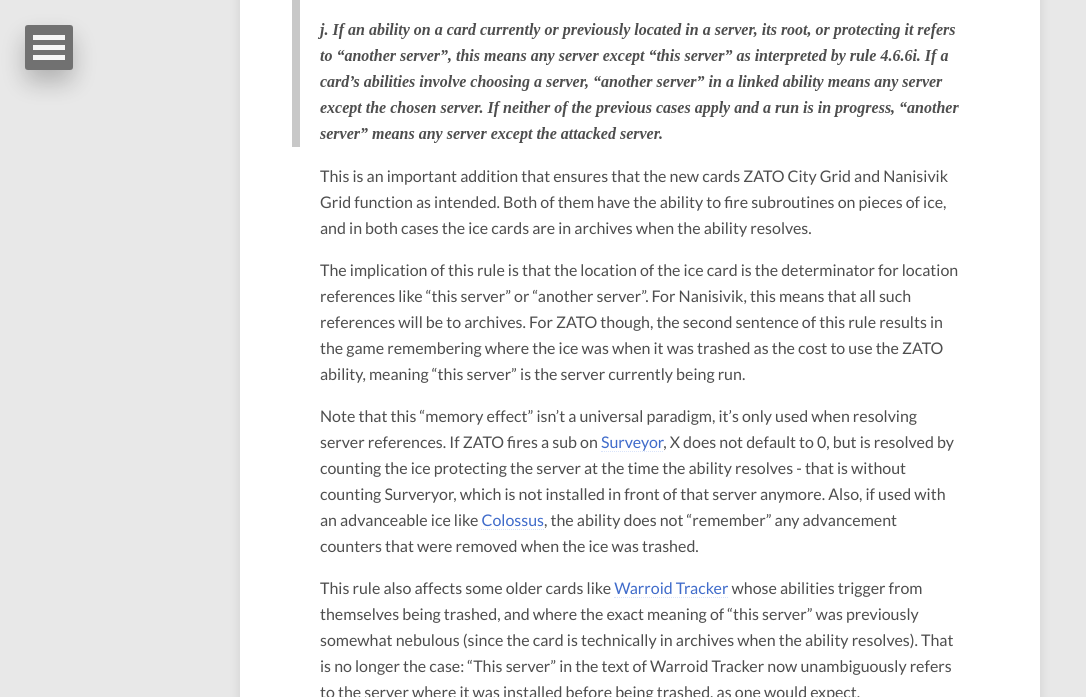
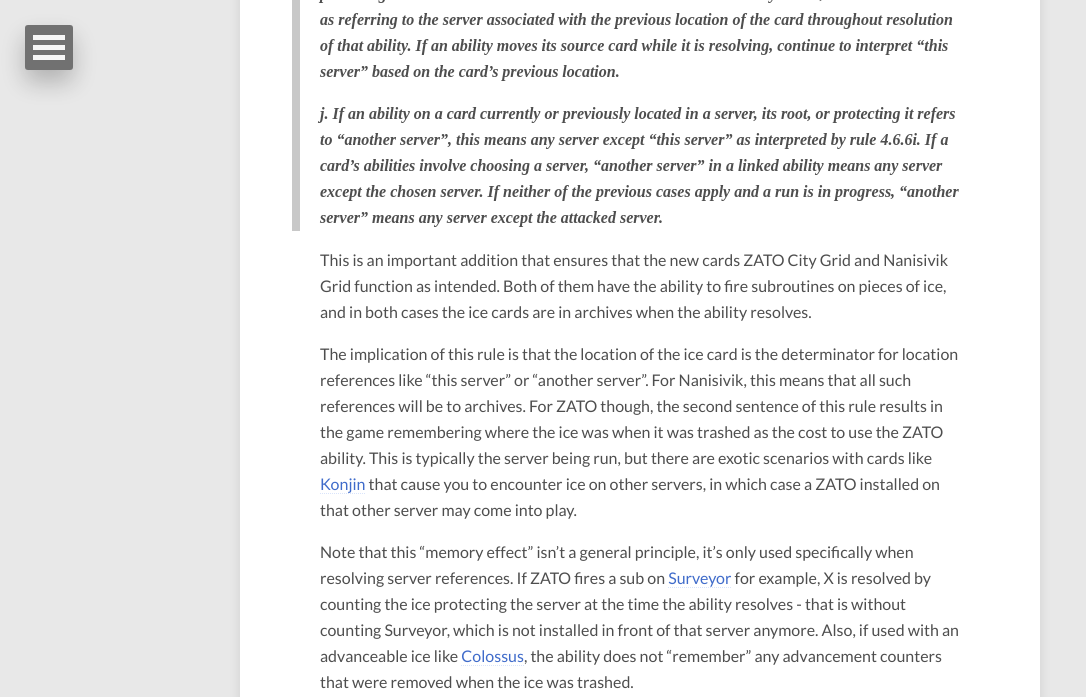
Before and after one commit to postinternetsyndrome/postinternetsyndrome.github.io, a Jekyll site: the page built from docs/_posts/2022-01-07-parhelion-release-notes-i.md, in a window 1280 px wide and 900 px high, scrolled down 3641 px, cut to the strip 0-697 px from the top of the window. Shown: the whole strip, without its empty margins (0-1086 px from the left). Built offline with Jekyll 4.4.1, drawn with Linux system fonts in a browser that asks for light colours; nearby versions of some CDN libraries; some of the changed text lies outside the part shown.

Commit message:
clarified zato explanation

```diff
--- a/docs/_posts/2022-01-07-parhelion-release-notes-i.md
+++ b/docs/_posts/2022-01-07-parhelion-release-notes-i.md
@@ -25,6 +25,9 @@ Changes to examples are not covered by this article. Several of the new rules co
 - [Interesting changes](#interesting-changes)
 - [Minor changes](#minor-changes)
 
+> **Update 2022-12-07**
+- Clarified the ZATO City Grid server reference explanation.
+
 ## What you need to know
 To make things simpler for those who just want to know how the new rules affect their everyday lives, I've collected the major takeaways here at the top.
 
@@ -33,7 +36,7 @@ To make things simpler for those who just want to know how the new rules affect
 - [1.13.11](#11311---expanded) - Moving a card between zones always results in all hosted objects being trashed. (Including, possibly, swapping agendas between score areas. There's currently a conflict between two rules in that particular situation. Judges, be aware!)
 - [2.16.7h](#2167c-h-i---subtypes-added--removed) - The "bomb" subtype has been completely removed and subsumed by the "weapon" subtype.
 - [4.6.6i](#466g-i-j---expanded) - The meaning of "this server" on ice subroutines is *archives* when being fired by [Nanisivik Grid](https://netrunnerdb.com/en/card/33111).
-- [4.6.6j](#466g-i-j---expanded) - The meaning of "this server" on ice subroutines is *the server being run* when being fired by [ZATO City Grid](https://netrunnerdb.com/en/card/33127).
+- [4.6.6j](#466g-i-j---expanded) - The meaning of "this server" on ice subroutines is *the server the ice was trashed from* when being fired by [ZATO City Grid](https://netrunnerdb.com/en/card/33127).
   - No other effects use this time travel logic - abilities on ice that count hosted counters or installed cards still do these checks after the ice has been trashed by ZATO.
 - [8.5.14](#8514---added) - The meaning of positional references like "directly inward" on ice subroutines is *undefined* when being fired by Nanisivik Grid or ZATO City Grid, and effects that rely on them fail to resolve.
 - [4.8.7](#487---added) - It is finally, 100%, definitely, unambiguously clear that you do not need to tell the runner which card you put on the bottom of R&D with [Daily Business Show](https://netrunnerdb.com/en/card/06086). (But the reverse is still true of [Blueberry Diesel](https://netrunnerdb.com/en/card/26012) and [The Class Act](https://netrunnerdb.com/en/card/26018).)
@@ -64,9 +67,9 @@ section 3.6.5.
 
 This is an important addition that ensures that the new cards ZATO City Grid and Nanisivik Grid function as intended. Both of them have the ability to fire subroutines on pieces of ice, and in both cases the ice cards are in archives when the ability resolves.
 
-The implication of this rule is that the location of the ice card is the determinator for location references like "this server" or "another server". For Nanisivik, this means that all such references will be to archives. For ZATO though, the second sentence of this rule results in the game remembering where the ice was when it was trashed as the cost to use the ZATO ability, meaning "this server" is the server currently being run.
+The implication of this rule is that the location of the ice card is the determinator for location references like "this server" or "another server". For Nanisivik, this means that all such references will be to archives. For ZATO though, the second sentence of this rule results in the game remembering where the ice was when it was trashed as the cost to use the ZATO ability. This is typically the server being run, but there are exotic scenarios with cards like [Konjin](https://netrunnerdb.com/en/card/26109) that cause you to encounter ice on other servers, in which case a ZATO installed on that other server may come into play.
 
-Note that this "memory effect" isn't a universal paradigm, it's only used when resolving server references. If ZATO fires a sub on [Surveyor](https://netrunnerdb.com/en/card/21118), X does not default to 0, but is resolved by counting the ice protecting the server at the time the ability resolves - that is without counting Surveryor, which is not installed in front of that server anymore. Also, if used with an advanceable ice like [Colossus](https://netrunnerdb.com/en/card/13048), the ability does not "remember" any advancement counters that were removed when the ice was trashed.
+Note that this "memory effect" isn't a general principle, it's only used specifically when resolving server references. If ZATO fires a sub on [Surveyor](https://netrunnerdb.com/en/card/21118) for example, X is resolved by counting the ice protecting the server at the time the ability resolves - that is without counting Surveyor, which is not installed in front of that server anymore. Also, if used with an advanceable ice like [Colossus](https://netrunnerdb.com/en/card/13048), the ability does not "remember" any advancement counters that were removed when the ice was trashed.
 
 This rule also affects some older cards like [Warroid Tracker](https://netrunnerdb.com/en/card/12068) whose abilities trigger from themselves being trashed, and where the exact meaning of "this server" was previously somewhat nebulous (since the card is technically in archives when the ability resolves). That is no longer the case: "This server" in the text of Warroid Tracker now unambiguously refers to the server where it was installed before being trashed, as one would expect.
 
@@ -459,8 +462,7 @@ For convenience of linking, this article also uses hosted versions of [CR 1.6](h
 [Persephone](https://netrunnerdb.com/en/card/12042)
 [Chief Slee](https://netrunnerdb.com/en/card/11077)
 [Media Blitz](https://netrunnerdb.com/en/card/09021)
-[ZATO City Grid](https://netrunnerdb.com/en/card/33127)
-[Nanisivik Grid](https://netrunnerdb.com/en/card/33111)
+[Konjin](https://netrunnerdb.com/en/card/26109)
 [Surveyor](https://netrunnerdb.com/en/card/21118)
 [Colossus](https://netrunnerdb.com/en/card/13048)
 [Warroid Tracker](https://netrunnerdb.com/en/card/12068)
```
